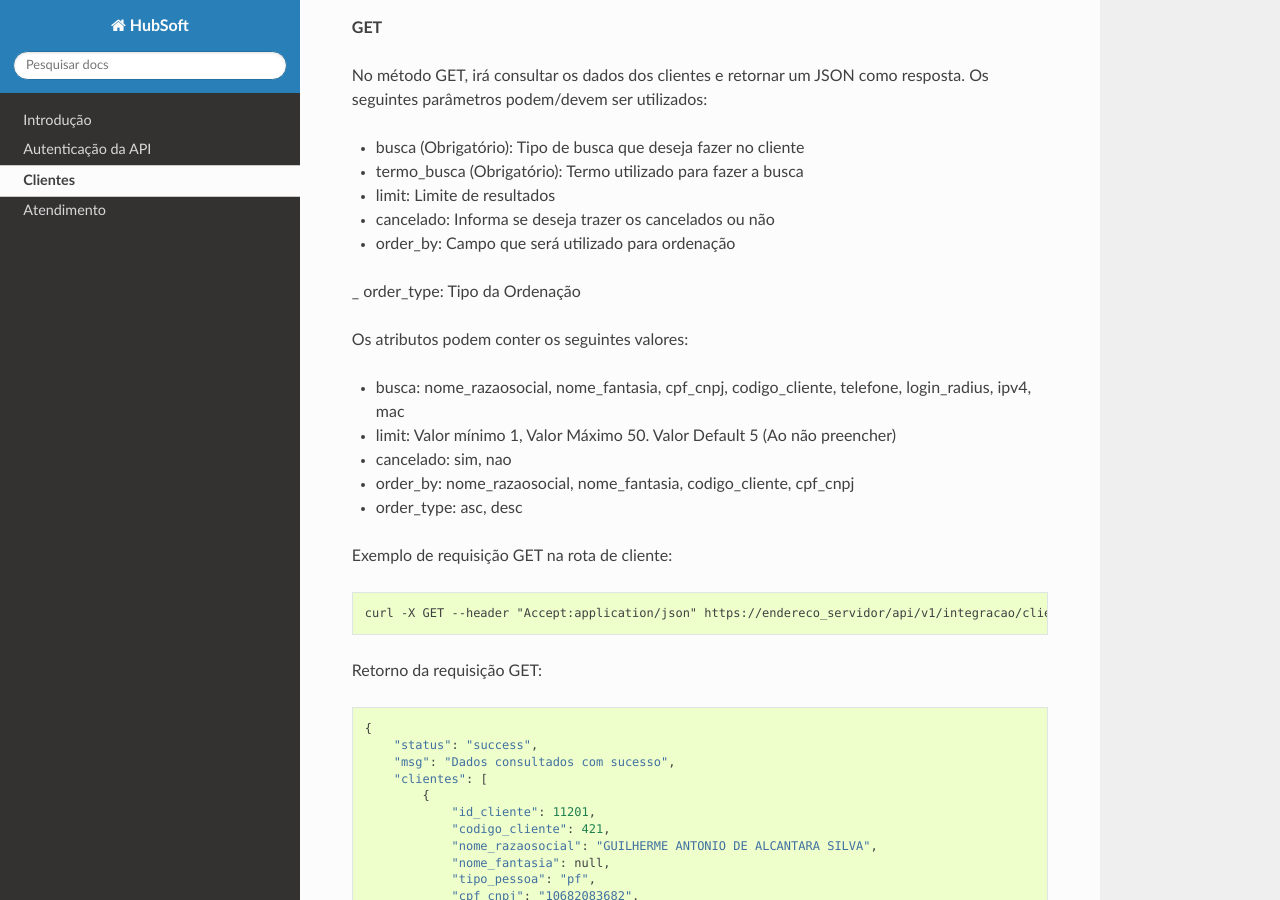
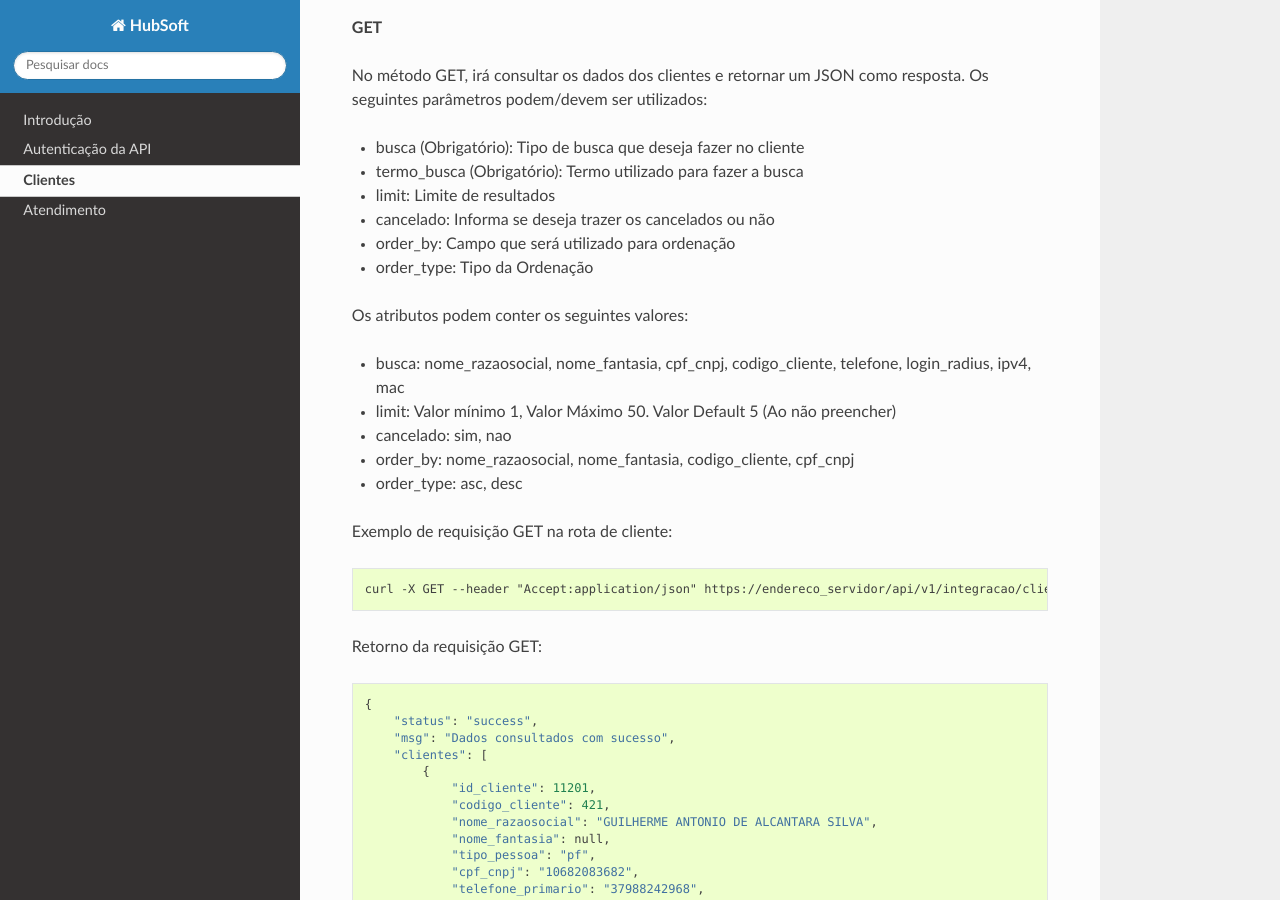
Before and after one commit to hubsoftbrasil/api, a Sphinx documentation site: the page built from docs/source/clientes.rst, in a window 1280 px wide and 900 px high, scrolled down 493 px. Built offline with Sphinx 7.4.7 and the Read the Docs theme 2.0.0, drawn with Linux system fonts in a browser that asks for light colours; some of the changed lines change nothing that is shown.

Commit message:
Continuando documentacao

```diff
--- a/docs/source/clientes.rst
+++ b/docs/source/clientes.rst
@@ -23,7 +23,7 @@ Os seguintes parâmetros podem/devem ser utilizados:
 - limit: Limite de resultados
 - cancelado: Informa se deseja trazer os cancelados ou não
 - order_by: Campo que será utilizado para ordenação
-_ order_type: Tipo da Ordenação
+- order_type: Tipo da Ordenação
 
 
 Os atributos podem conter os seguintes valores:
```
